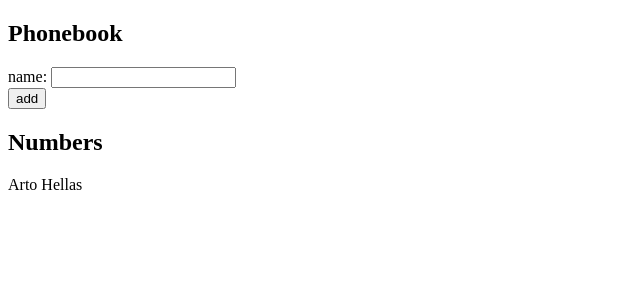
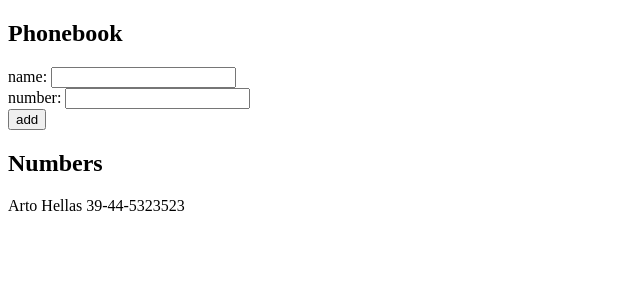
Before and after one commit to AdeolaBamisile/FullstackOpen-Exercises, a React (Vite) app in the folder Part2/phonebook/: page / in a window 1280 px wide. Shown: the top 300 px of the page, without its empty margins (0-640 px from the left). Built offline with nearby package versions, Linux system fonts and the light colour scheme.

Commit message:
Completed Exercise 2.8

```diff
--- a/Part2/phonebook/src/App.jsx
+++ b/Part2/phonebook/src/App.jsx
@@ -1,24 +1,39 @@
-import { useState } from "react";
+import { use, useState } from "react";
 
 const App = () => {
-  const [persons, setPersons] = useState([{ name: "Arto Hellas" }]);
+  const [persons, setPersons] = useState([
+    { name: "Arto Hellas", number: "39-44-5323523" },
+  ]);
   const [newName, setNewName] = useState("");
+  const [newNumber, setNewNumber] = useState("");
 
   const handleSubmit = (event) => {
     event.preventDefault();
-    const noteObject = { name: newName };
+    const noteObject = { name: newName, number: newNumber };
     const existingName = persons.some((person) => person.name == newName);
+    const existingNumber = persons.some((person) => person.number == newNumber);
     if (existingName) {
       alert(`${newName} is already added to the phonebook`);
       setNewName("");
+      setNewNumber("");
+      return;
+    } else if (existingNumber) {
+      alert(`${newNumber} is already added to the phonebook`);
+      setNewName("");
+      setNewNumber("");
       return;
     }
     setPersons(persons.concat(noteObject));
     setNewName("");
+    setNewNumber("");
   };
 
-  const handleChange = (event) => {
+  const handleNameChange = (event) => {
     setNewName(event.target.value);
+  };
+
+  const handleNumberChange = (event) => {
+    setNewNumber(event.target.value);
   };
 
   return (
@@ -26,13 +41,20 @@ const App = () => {
       <h2>Phonebook</h2>
       <form onSubmit={handleSubmit}>
         <div>
-          name: <input onChange={handleChange} value={newName} type="text" />
+          name:{" "}
+          <input onChange={handleNameChange} value={newName} type="text" />
+        </div>
+        <div>
+          number:{" "}
+          <input onChange={handleNumberChange} value={newNumber} type="text" />
         </div>
         <button type="submit">add</button>
       </form>
       <h2>Numbers</h2>
       {persons.map((person) => (
-        <div key={person.name}>{person.name}</div>
+        <div key={person.name}>
+          {person.name} {person.number}
+        </div>
       ))}
     </>
   );
```
